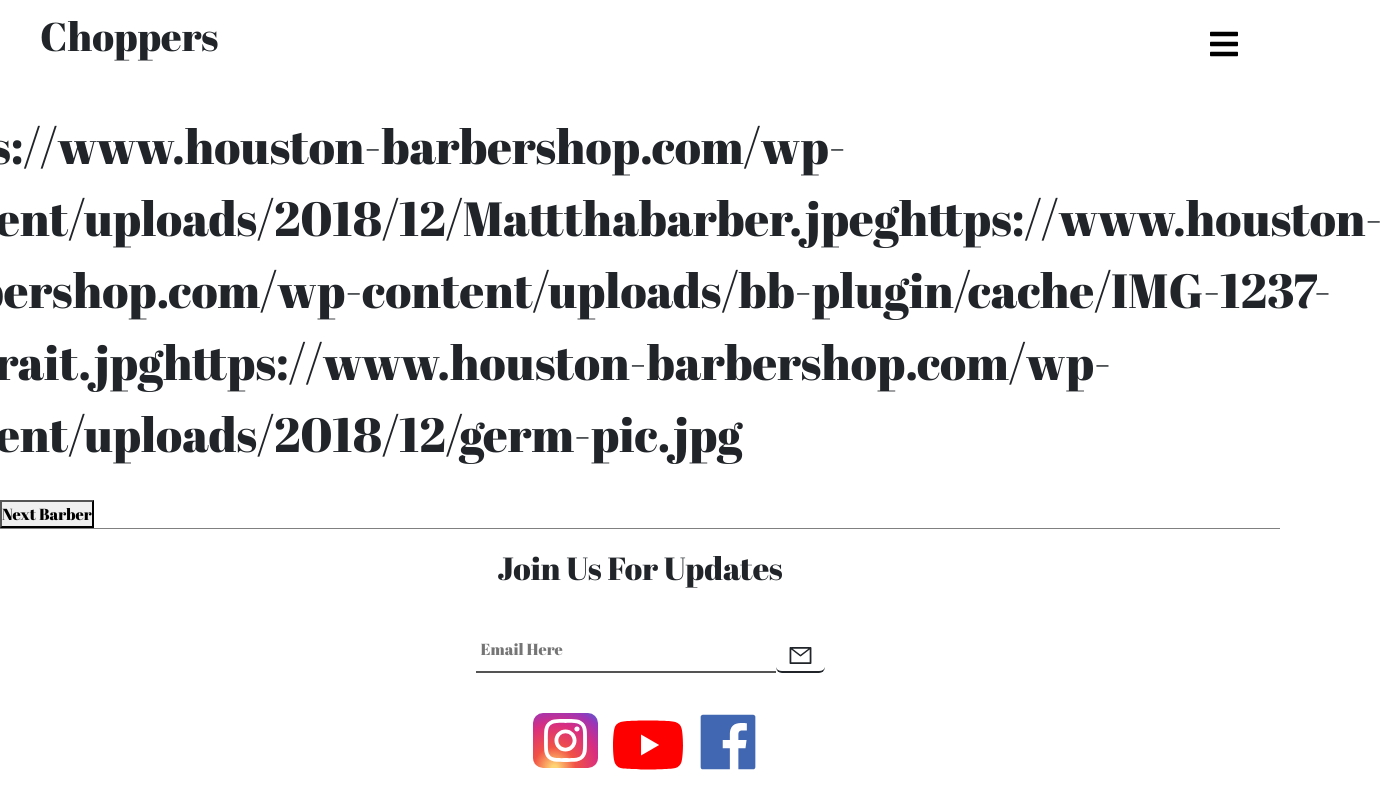
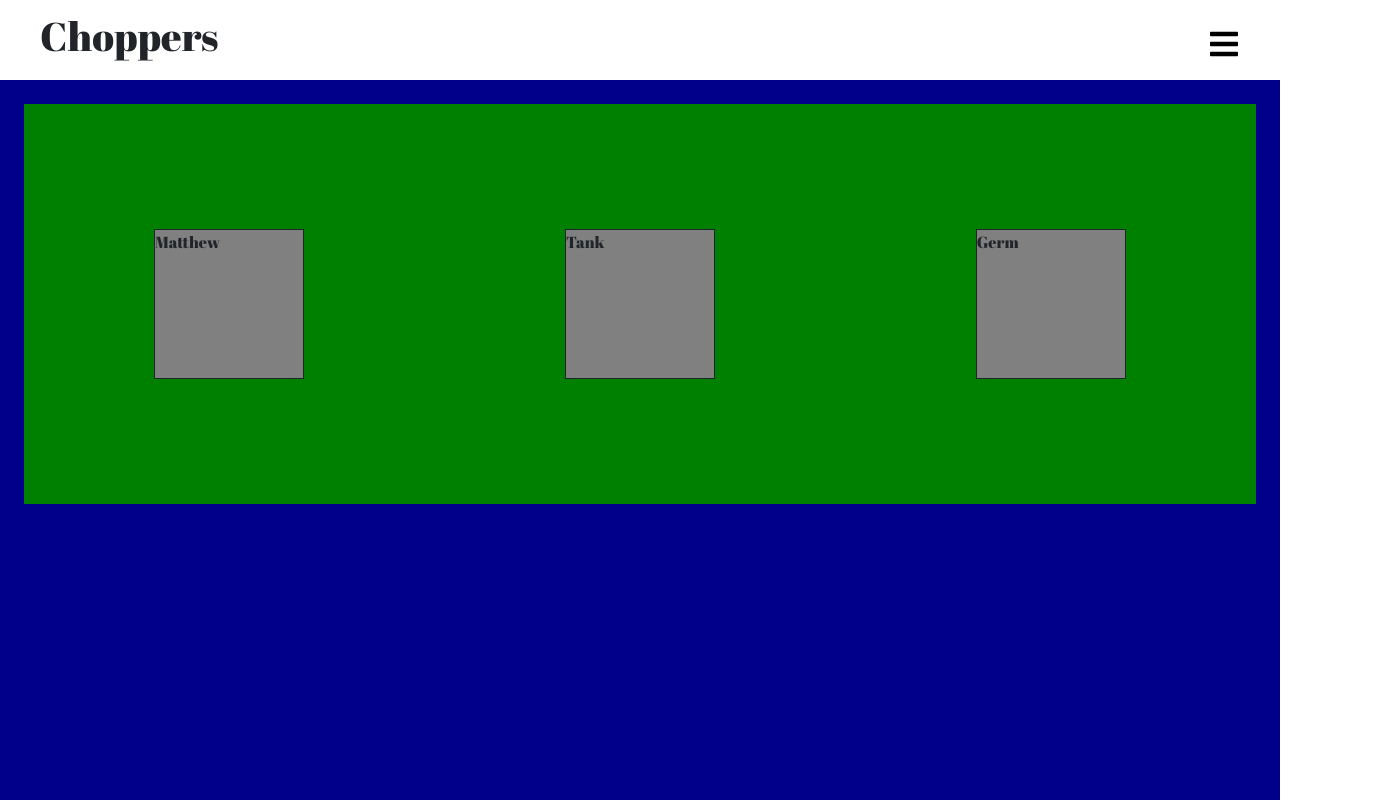
Before and after one commit to Castoreno05/Choppers, a React (Create React App) app in the folder main/: page /barbers in a window 1280 px wide. Shown: the top 800 px of the page, 1382 px wide, since content can reach past the window. Built offline with nearby package versions, Linux system fonts and the light colour scheme; the HTML template or start-up script is replaced by a standard one.

Commit message:
Editing choppers page.

```diff
--- a/main/src/components/BtnComponent.js
+++ b/main/src/components/BtnComponent.js
@@ -1,12 +1,11 @@
 import React from "react";
-import styled from "styled-components";
+
 
 function BtnComponent(props) {
   return (
-  <Button onClick={props.start}>Next Barber</Button>
+  <button onClick={props.next}>Next Barber</button>
   );
 }
 
-const Button = styled.div``;
 
 export default BtnComponent;
--- a/main/src/components/EmployeeData.jsx
+++ b/main/src/components/EmployeeData.jsx
@@ -1,20 +1,20 @@
 
-export const data = [
+export const EmployeeData = [
     {
         id: 1,
-        img: 'https://www.houston-barbershop.com/wp-content/uploads/2018/12/Mattthabarber.jpeg',
+        img: <img src='https://www.houston-barbershop.com/wp-content/uploads/2018/12/Mattthabarber.jpeg' alt="matt"/>,
         name: "Matthew",
         intro: "Matt Slattery is a born and raised Houstonian that has been cutting hair at Chopper’s Barbershop since 2006. He earned his barber certification from Frazier’s Barber College and is a TDLR certified class A barber. Growing up he was always cutting his friends hair, so he thought he would go to school to do it full time! The things he likes most about being a barber is having a flexible schedule, interacting with clients, building friendships, and giving his customers a barbershop experience that makes them feel great and wanting to come back. In his free time, Matt enjoys spending time with his family, coaching his 3 son’s sports teams, and working out.",
     },
     {
         id: 2,
-        img: 'https://www.houston-barbershop.com/wp-content/uploads/bb-plugin/cache/IMG-1237-portrait.jpg',
+        img: <img src='https://www.houston-barbershop.com/wp-content/uploads/bb-plugin/cache/IMG-1237-portrait.jpg' alt="tank"/>,
         name: "Tank",
         intro: "Ricardo “Tank” Sauceda was born and raised on the Eastside of Houston, TX. He received his certification from the RS Institute Barber College, started chopping 11 years ago in 2007, and is a TDLR certified class A barber. He became a barber when he wanted to do something his daughter that was on the way could be proud of! The things he likes most about being a barber are being able to interact with others, helping his clients feel more confident about themselves with a nice fresh cut, and being able to connect and help through conversations. Tank specializes in ALL cuts and hair types but his specialty are clean taper fades. In his spare time he is being a personal trainer/nutrition specialist at his gym that he owns, the Dungeon Elite Training Center. He also loves spending time with family and friends.",
     },
     {
         id: 3,
-        img: 'https://www.houston-barbershop.com/wp-content/uploads/2018/12/germ-pic.jpg',
+        img: <img src='https://www.houston-barbershop.com/wp-content/uploads/2018/12/germ-pic.jpg' alt="germ"/>,
         name: "Germ",
         intro: "Jeremy “Germ tha Barber” Hernandez, was born and raised in Houston, TX and has been chopping for 7 years. He received his barber certification and hours fom the RS Intitute barber college, and is a TDLR certified class A barber. He always liked the lifestyle and look of a barber, and now that he is one, he aspires to be the barber that all his clients can count on! Growing up, he always liked how it felt after a fresh haircut, so now he is glad that he can provide that same feeling to others. Germ specializes in all hair types and cuts, but his signature styles and what he enjoys most are taper fades, bald fades and DESIGNS. In his free time, he enjoys spending time with his family.",
     },
--- a/main/src/components/Pages/Barbers.js
+++ b/main/src/components/Pages/Barbers.js
@@ -1,29 +1,85 @@
 import React, { useState } from "react";
-import { data } from "../EmployeeData";
+import { EmployeeData } from "../EmployeeData";
 import styled from "styled-components";
 
 function Barbers() {
-  const [barberList, updateBarberList] = useState(data);
 
-  console.log(barberList, "barber_data");
+  const [data,setData] = useState(EmployeeData);
+
+
+  function toggleActive(index) {
+    setData({...data, EmployeeData: data.id[index]})
+    console.log(index)
+  }
 
   return (
     <Employee>
       <div className="barber-wrapper">
-        <div className="barbers">
-          {barberList.map((i) => {
-            return <>{i.img}</>;
-          })}
-        </div>
-        <button>Next Barber</button>
+        {data.map((element, index) => {
+          return (
+            <div
+              key={index}
+              className='box'
+              onClick={() => toggleActive(index)}
+            >{element.name}</div>
+          );
+        })}
       </div>
     </Employee>
   );
 }
 
-const Employee = styled.div``;
+const Employee = styled.div`
+  height: 100vh;
+  background-color: darkblue;
+  padding: 1.5rem;
+  .barber-wrapper{
+    display: flex;
+    flex-direction: row;
+    justify-content: space-around;
+    align-items: center;
+    height: 50vh;
+    background-color: green;
+    .box {
+      background-color: grey;
+      border: solid 0.1rem;
+      height: 150px;
+      width: 150px;
+    }
+    .active{
+      background-color: lightgreen;
+      border: solid 0.1rem;
+      height: 150px;
+      width: 150px;
+    }
+    .inactive{
+      display: none;
+    }
+  }
+`;
 
 export default Barbers;
+
+
+// Names are objects carrying the employees data
+  // function printBarber({name}) {
+  //   console.log(`Name is: ${name} I work at choppers`)
+  // }
+  // const [data,setData] = useState(EmployeeData);
+  // console.log(data);
+  // const [active, setActive] = useState({
+  //   activeObject: null,
+  //   objects: [{ id: 1 }, { id: 2 }, { id: 3 }],
+  // });
+
+  // function toggleBarber(index) {
+  //   setActive({ ...active, activeObject: active.objects[index] });
+  // };
+
+
+
+
+
 
 // const Employees = styled.div`
 // display: flex;
@@ -59,6 +115,11 @@ export default Barbers;
 // }
 // `;
 
+
+
+
+
+
 // <Employees>
 //   <div>
 //     <h1>Barbers</h1>
```
